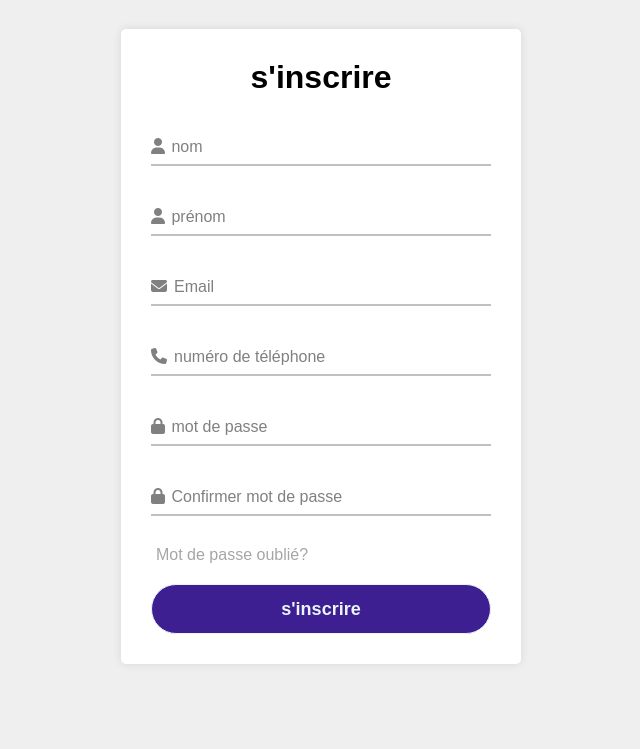
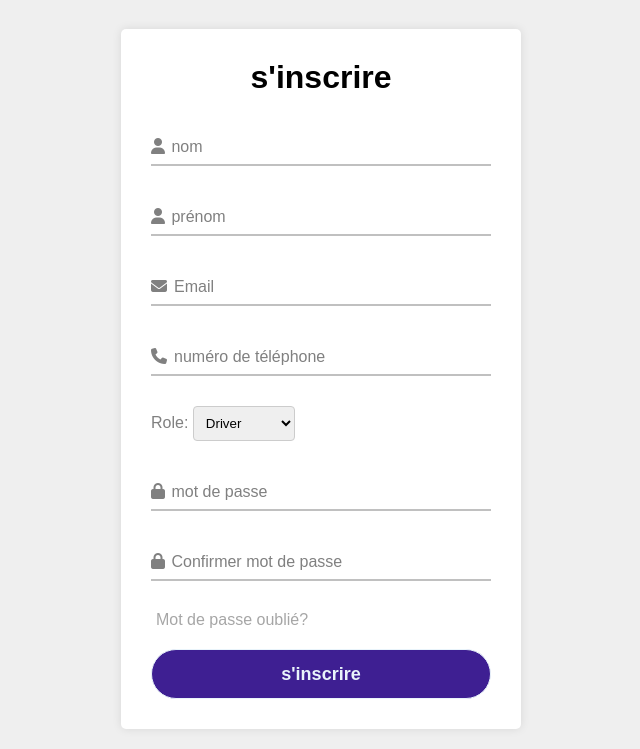
Before and after one commit to akrouchiRihab/projet, a PHP site: page /signin.php in a window 1280 px wide. Shown: the part 51-800 px from the top of the page, without its empty margins (319-959 px from the left). Run offline with PHP 8.4, Linux system fonts and the light colour scheme.

Commit message:
ajout(option role)

```diff
--- a/css/signin.css
+++ b/css/signin.css
@@ -17,6 +17,16 @@
     text-align: center;
 
 
+
+}
+.wrapper .selection .role-label{
+  color:grey;
+}
+.role-select{
+  border: 1px solid #ccc;
+  border-radius: 4px;
+
+  padding: 8px;
 
 }
 .form{
--- a/includes/search_view.inc.php
+++ b/includes/search_view.inc.php
@@ -1,6 +1,6 @@
 <?php
 
-echo "Inside the view file";
+
 
 
 function output_ride(bool|array $result)
--- a/includes/signin_model.inc.php
+++ b/includes/signin_model.inc.php
@@ -27,8 +27,8 @@ function get_email(object $pdo, string $email)
 
 
 
-function set_user($pdo,$email, $firstname ,$lastname,$pwd,$phone){
-    $query = "INSERT INTO users (FirstName,Lastname,phonenumber,Email,Password) VALUES (:Firstname ,:Lastname,:phonenumber,:Email,:Password);";
+function set_user($pdo,$email, $firstname ,$lastname,$pwd,$phone,$role){
+    $query = "INSERT INTO users (FirstName,Lastname,phonenumber,Email,Role,Password) VALUES (:Firstname ,:Lastname,:phonenumber,:Email,:Role,:Password);";
    $statement = $pdo->prepare($query);
 
    $hashedPassword = password_hash($pwd, PASSWORD_DEFAULT);
@@ -37,6 +37,7 @@ function set_user($pdo,$email, $firstname ,$lastname,$pwd,$phone){
    $statement->bindParam(':Lastname', $lastname);
    $statement->bindParam(':phonenumber', $phone);
    $statement->bindParam(':Email', $email);
+   $statement->bindParam(':Role', $role);
    $statement->bindParam(':Password', $hashedPassword);
    $statement->execute();
 }
--- a/index.php
+++ b/index.php
@@ -4,7 +4,7 @@ require_once 'includes/login_view.inc.php';
 require_once 'includes/search_view.inc.php';
 require_once 'includes/search_model.inc.php';
 
-$result=[];
+
 
 ?>
 <!DOCTYPE html>
@@ -116,9 +116,7 @@ $result=[];
 
 
     </form>
-    <?php
-        output_ride($result);
-      ?>
+
   </div>
          -->
   <!-- start about section-->
--- a/js/signin.js
+++ b/js/signin.js
@@ -7,9 +7,11 @@ var pwderror = document.getElementById('pwd-error');
 var userlabel=document.getElementById('username-label');
 var userplabel=document.getElementById('userp-label');
 var emaillabel=document.getElementById('email-label');
+var phoneerror = document.getElementById('phone-error');
 var pwdlabel=document.getElementById('pwd-label');
 var cpwdlabel=document.getElementById('cpwd-label');
 var submiterror = document.getElementById('submit-error');
+
 function validateusername(){
 
     userlabel.style.bottom="30px";
@@ -40,24 +42,25 @@ function validateuserp(){
 }
 function validatePhoneNumber() {
     var phoneNumber = document.getElementById('phone').value;
-    var errorSpan = document.getElementById('phone-error');
+
 
     // Supprime les espaces, parenthèses, tirets et points du numéro de téléphone
     var cleanedPhoneNumber = phoneNumber.replace(/[\s()-.]/g, '');
 
     // Vérifie si le numéro de téléphone contient uniquement des chiffres
     if (!/^\d+$/.test(cleanedPhoneNumber)) {
-        errorSpan.innerHTML = "Le numéro de téléphone invalid";
+        phoneerror.innerHTML = "Le numéro de téléphone invalid";
     } else if (!/^0[567]/.test(cleanedPhoneNumber)) {
         // Vérifie si le numéro commence par 07, 06, ou 05
-        errorSpan.innerHTML = "Le numéro de téléphone invalid";
+        phoneerror.innerHTML = "Le numéro de téléphone invalid";
     }else if (cleanedPhoneNumber.length !== 10) {
         // Vérifie si le numéro de téléphone a une longueur valide (par exemple, 10 chiffres pour un numéro de téléphone standard)
-        errorSpan.innerHTML = "Le numéro de téléphone invalid";
-    }  else {
-        // Réinitialise le message d'erreur s'il n'y a pas d'erreur
-        errorSpan.innerHTML = "";
+        phoneerror.innerHTML = "Le numéro de téléphone invalid";
     }
+       else{ // Réinitialise le message d'erreur s'il n'y a pas d'erreur
+        phoneerror.innerHTML = '<i class="fa-solid fa-circle-check"></i>';
+        return true;
+       }
 }
 
 
--- a/signin.php
+++ b/signin.php
@@ -44,6 +44,16 @@
                <label id="phone-label"><i class="fa-solid fa-phone iconemail"></i>numéro de téléphone</label>
                <span id="phone-error"></span>
             </div>
+
+            <div class="selection">
+            <label for="role" class="role-label">Role:</label>
+               <select id="role" name="role" class="role-select"required>
+                  <option value="driver">Driver</option>
+                  <option value="passenger">Passenger</option>
+               </select>
+            </div>
+
+
           <div class="input-data">
             <input type="password" name="pwd" id="pwd" autocomplete="off" onkeyup="validatepwd()" >
             <div class="underline"></div>
--- a/tables.sql
+++ b/tables.sql
@@ -9,7 +9,7 @@ CREATE TABLE Users (
     LastName VARCHAR(50),
     phonenumber VARCHAR(10),
     Email VARCHAR(100) UNIQUE,
-    Role ENUM('driver', 'user'),
+    Role ENUM('driver', 'passenger') NOT NULL,
     Password VARCHAR(255) -- Hashed password
 );
 
```
Also changed, not shown: includes/login.inc.php (+14 -3 lines), includes/signin.inc.php (+11 -3 lines), includes/signin_contr.inc.php (+4 -4 lines).
